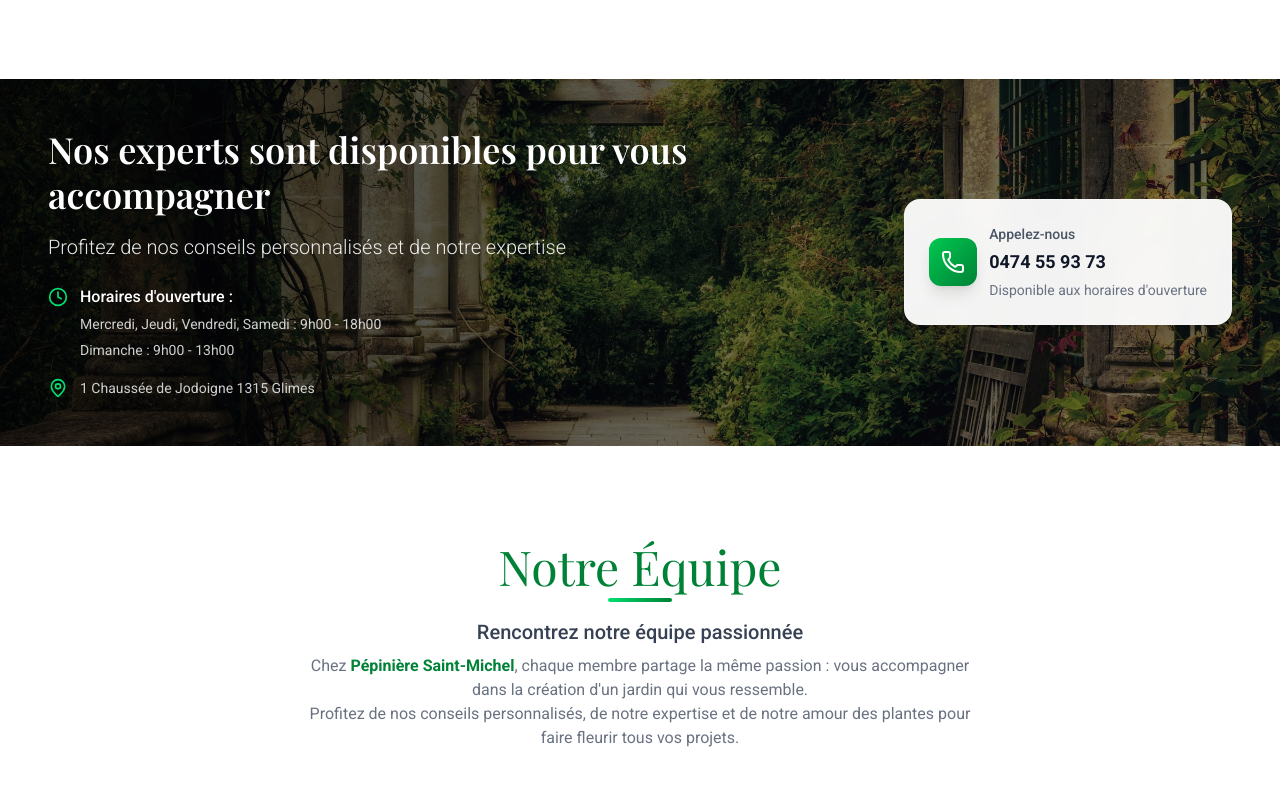
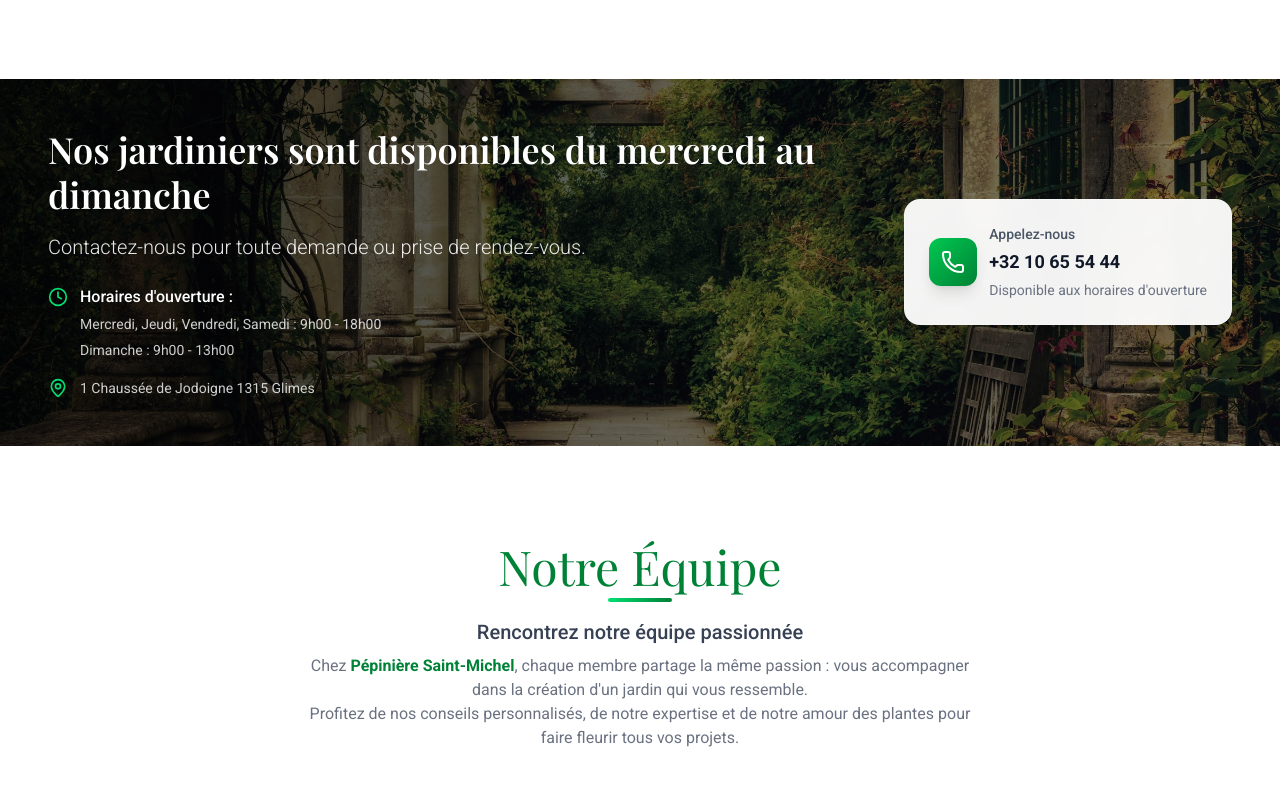
Before and after one commit to maximeVa/pepiniere, a Next.js app: page / in a window 1280 px wide. Shown: the part 1580-2369 px from the top of the page. Built offline with nearby package versions, Linux system fonts and the light colour scheme.

Commit message:
adding EntrepreneurBanner

```diff
--- a/src/app/page.tsx
+++ b/src/app/page.tsx
@@ -5,6 +5,7 @@ import MasonryGrid from '@/components/MasonryGrid'
 import Services from '@/components/Services'
 import AvailabilityBanner from '@/components/AvailabilityBanner'
 import ScrollButton from '@/components/ScrollButton'
+import EntrepreneurBanner from "../components/EntrepreneurBanner";
 
 export default function HomePage() {
   return (
@@ -88,23 +89,17 @@ export default function HomePage() {
 
       <AvailabilityBanner
         imageUrl="/home/availabilityBanner.jpg"
-        title="Nos experts sont disponibles pour vous accompagner"
-        subtitle="Profitez de nos conseils personnalisés et de notre expertise"
-        phone="0474 55 93 73"
-        workingHours={{
-          lundi: "fermé",
-          mardi: "fermé",
-          mercredi: "9h00 - 18h00",
-          jeudi: "9h00 - 18h00",
-          vendredi: "9h00 - 18h00",
-          samedi: "9h00 - 18h00",
-          dimanche: "9h00 - 13h00"
-        }}
-        address="1 Chaussée de Jodoigne 1315 Glimes"
+        title="Nos jardiniers sont disponibles du mercredi au dimanche"
+        subtitle="Contactez-nous pour toute demande ou prise de rendez-vous."
+        phone="+32 10 65 54 44"
       />
 
       {/* Section Team (Notre Équipe) */}
       <Team />
+
+      <EntrepreneurBanner
+        imageUrl="/home/availabilityBanner.jpg"
+      />
 
       {/* Titre galerie masonry */}
       <div className="w-full flex flex-col items-center mt-12 mb-6">
--- /dev/null
+++ b/src/components/EntrepreneurBanner.tsx
@@ -0,0 +1,85 @@
+'use client'
+
+import Image from "next/image";
+import { Button } from "./ui/button";
+import clsx from "clsx";
+import { playfair } from '../app/fonts';
+import { useRouter } from "next/navigation";
+import { UserCheck } from "lucide-react";
+
+interface EntrepreneurBannerProps {
+    imageUrl: string;
+    className?: string;
+}
+
+export default function EntrepreneurBanner({
+    imageUrl,
+    className,
+}: EntrepreneurBannerProps) {
+    const router = useRouter();
+    return (
+        <section className={clsx(
+            "relative isolate overflow-hidden flex items-center",
+            "my-4 sm:my-6 md:my-8",
+            "rounded-none",
+            "min-h-[280px] sm:min-h-[320px] md:min-h-[340px] lg:min-h-[360px]",
+            className,
+        )}>
+            {/* Background image fills the component */}
+            <Image
+                src={imageUrl}
+                alt="Background"
+                fill
+                sizes="(max-width: 640px) 100vw, (max-width: 768px) 90vw, (max-width: 1024px) 80vw, 1200px"
+                priority
+                className="absolute inset-0 -z-20 object-cover"
+            />
+
+            {/* Gradient overlay for better text contrast */}
+            <div className="absolute inset-0 -z-10 bg-gradient-to-r from-black/80 via-black/60 to-black/40" />
+
+            {/* Content container */}
+            <div className="relative z-10 w-full flex flex-col lg:flex-row items-center justify-between lg:justify-center lg:items-center p-6 sm:p-8 md:p-10 lg:p-12">
+
+                {/* Left side - Text content */}
+                <div className="flex-1 text-white lg:mr-8">
+                    <h2 className={`text-2xl sm:text-3xl md:text-4xl lg:text-4xl font-semibold leading-tight mb-4 ${playfair.className}`}>
+                        Entrepreneur ?
+                    </h2>
+                    <p className="text-lg sm:text-xl text-white/90 font-light mb-6">
+                        Enregistrez vous dans notre base de données<br/>
+                        (avec numéro de TVA) et bénéficiez de nos<br/>
+                        conditions entrepreneurs.
+                    </p>
+                </div>
+
+                {/* Right side - CTA card */}
+                <div className="w-full sm:w-auto">
+                    <button
+                        onClick={() => router.push("/enregistrement-entrepreneur")}
+                        className="block bg-white/95 backdrop-blur-sm rounded-2xl p-4 sm:p-6 shadow-xl border border-green-500/30 transition-all duration-300 hover:scale-105 hover:shadow-green-400/40 hover:shadow-2xl hover:bg-white group cursor-pointer w-full sm:w-auto relative overflow-hidden focus:ring-2 focus:ring-green-500"
+                    >
+                        <div className="flex items-center space-x-3">
+                            <div className="flex-shrink-0">
+                                <div className="w-10 h-10 sm:w-12 sm:h-12 bg-gradient-to-br from-green-500 to-green-700 rounded-xl flex items-center justify-center shadow-lg transition-all duration-300 group-hover:scale-110 group-hover:shadow-xl animate-pulse group-hover:animate-none">
+                                    <UserCheck className="w-5 h-5 sm:w-6 sm:h-6 text-white transition-transform duration-300 group-hover:rotate-12" />
+                                </div>
+                            </div>
+                            <div className="flex-1 min-w-0">
+                                <p className="text-xs sm:text-sm text-gray-600 font-medium mb-1 transition-colors duration-300 group-hover:text-gray-700">Enregistrement</p>
+                                <span className="text-base sm:text-lg font-bold text-gray-900 transition-all duration-300 group-hover:text-green-600 block">
+                                    Entrepreneur
+                                </span>
+                            </div>
+                        </div>
+                        {/* Texte incitatif affiché en permanence */}
+                        <div className="flex items-center justify-center mt-2 text-green-700 font-semibold text-xs sm:text-sm">
+                            Cliquez ici pour vous enregistrer
+                            <svg className="ml-2 w-4 h-4 animate-bounce" fill="none" stroke="currentColor" strokeWidth="2" viewBox="0 0 24 24"><path strokeLinecap="round" strokeLinejoin="round" d="M17 8l4 4m0 0l-4 4m4-4H3" /></svg>
+                        </div>
+                    </button>
+                </div>
+            </div>
+        </section>
+    );
+}
```
